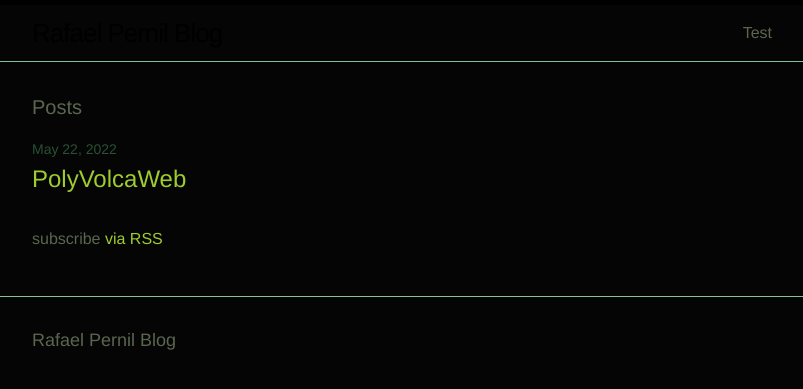
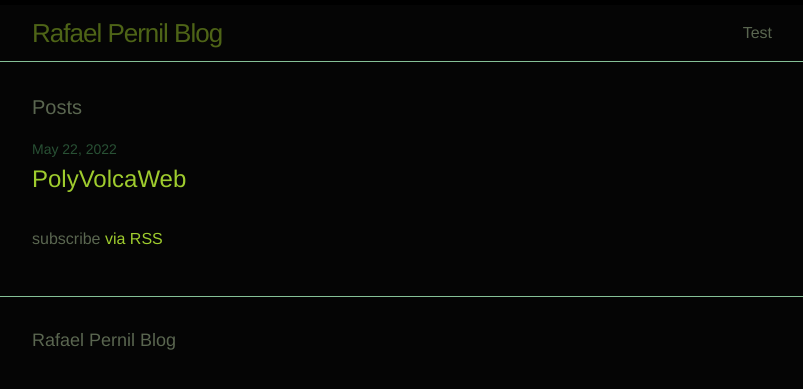
Before and after one commit to rafaelpernil2/blog-en, a Jekyll site: the page built from index.html, in a window 1280 px wide. Shown: the top 389 px of the page, without its empty margins (238-1041 px from the left). Built offline with Jekyll 4.4.1, drawn with Linux system fonts in a browser that asks for light colours.

Commit message:
fix: Title color visited

```diff
--- a/_sass/_layout.scss
+++ b/_sass/_layout.scss
@@ -20,7 +20,7 @@
 
     &,
     &:visited {
-        color: $grey-color-dark;
+        color: $brand-color-dark;
     }
 }
 
--- a/css/main.scss
+++ b/css/main.scss
@@ -17,6 +17,7 @@ $spacing-unit:     30px;
 $text-color:       #5a6650;
 $background-color: #050505;
 $brand-color:      #9fcc2e;
+$brand-color-dark:  darken($brand-color, 25%);
 
 $grey-color:       #295135;
 $grey-color-light: lighten($grey-color, 40%);
```
